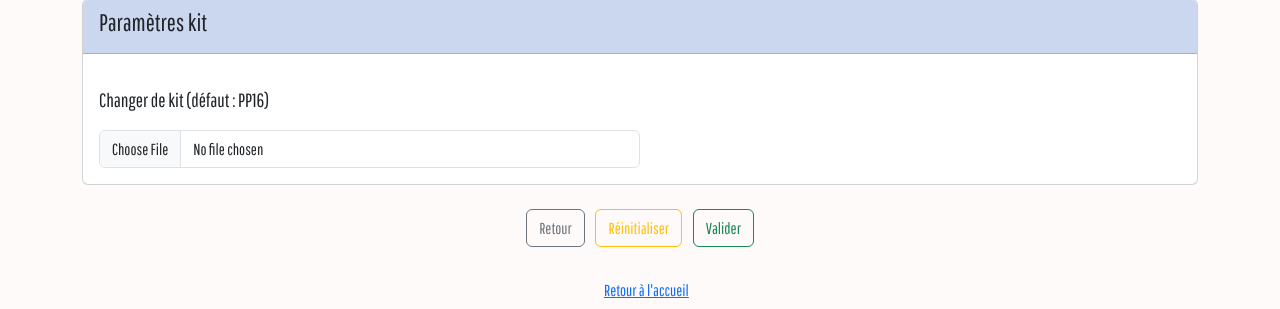
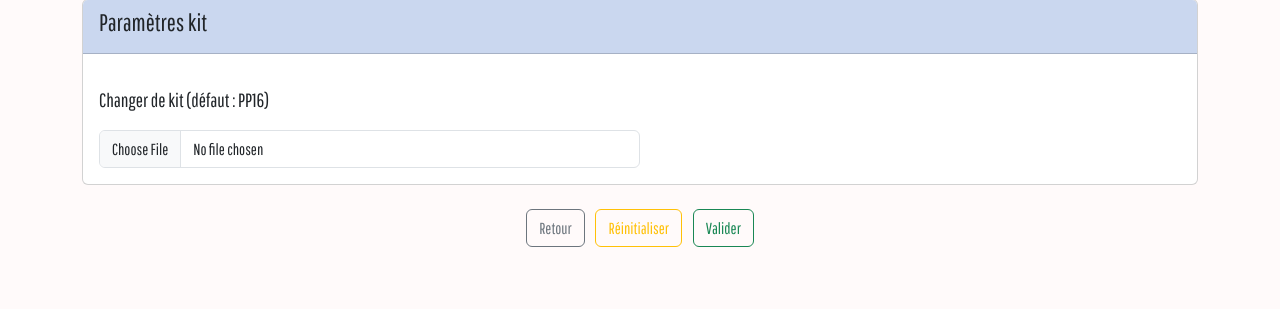
Before and after one commit to RAHMANIfatima/LacFom, a Django app: page /parametres/ in a window 1280 px wide. Shown: the part 540-849 px from the top of the page. After the commit the page ends 787 px from the top, so only its background shows below. Run offline with Django 3.2, Linux system fonts and the light colour scheme; some web fonts are replaced.

Commit message:
supression bouton accueil

```diff
--- a/Django/src/lacfom/templates/lacfom/parametres.html
+++ b/Django/src/lacfom/templates/lacfom/parametres.html
@@ -77,10 +77,6 @@
                     <button type="submit" class="btn btn-outline-success">Valider</button>
                 </div>
             </form>
-
-            <div class="text-center mt-4">
-                <a href="{% url 'index' %}" id="Retour" class="btn btn-link">Retour à l'accueil</a>
-            </div>
         </div>
     </body>
 </html>
```
